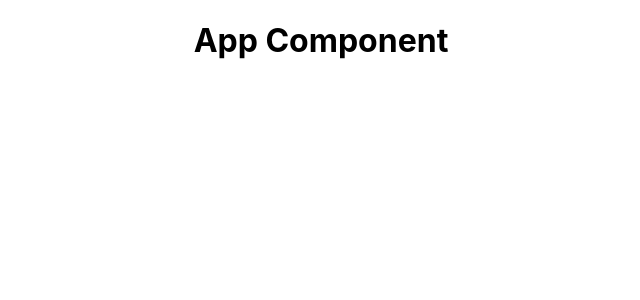
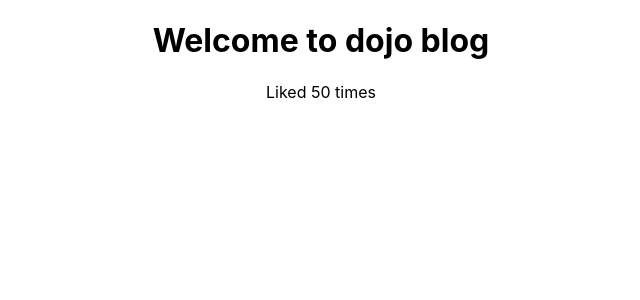
Before and after one commit to SurajSarangi/Hashira-blog, a JavaScript app: page / in a window 1280 px wide. Shown: the top 300 px of the page, without its empty margins (319-959 px from the left). Built offline with nearby package versions, Linux system fonts and the light colour scheme; the HTML template or start-up script is replaced by a standard one.

Commit message:
added dynamic variables in templates in app.js

```diff
--- a/src/App.js
+++ b/src/App.js
@@ -2,12 +2,14 @@
 import './App.css';
 
 function App() {
+	const title = "Welcome to dojo blog";
+	const num = 50;
   return (
     <div className="App">
 
       <div className="content">
-          <h1>App Component</h1>
-
+          <h1>{ title }</h1>
+          <p>Liked { num } times</p>
       </div>
     </div>
   );
```
